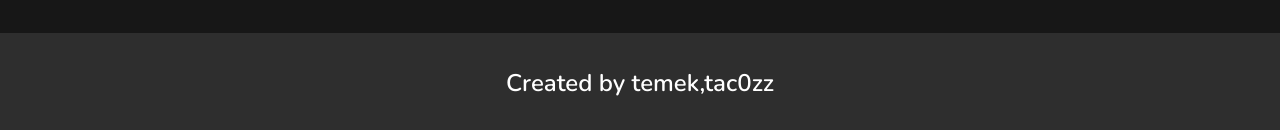
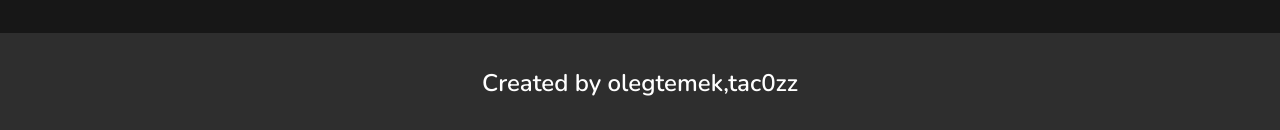
Before and after one commit to GrumpZeeX/down-store, a plain HTML site: page index.html in a window 1280 px wide. Shown: the part 1092-1222 px from the top of the page. Drawn offline with nearby package versions, Linux system fonts and the light colour scheme.

Commit message:
Edited footer

```diff
--- a/index.html
+++ b/index.html
@@ -175,7 +175,7 @@
    </section>
    <footer class="footer">
       <div class="footer__wrapper">
-         <h2>Created by temek,tac0zz</h2>
+         <h2>Created by olegtemek,tac0zz</h2>
       </div>
    </footer>
    <script src="./js/script.js"></script>
```
